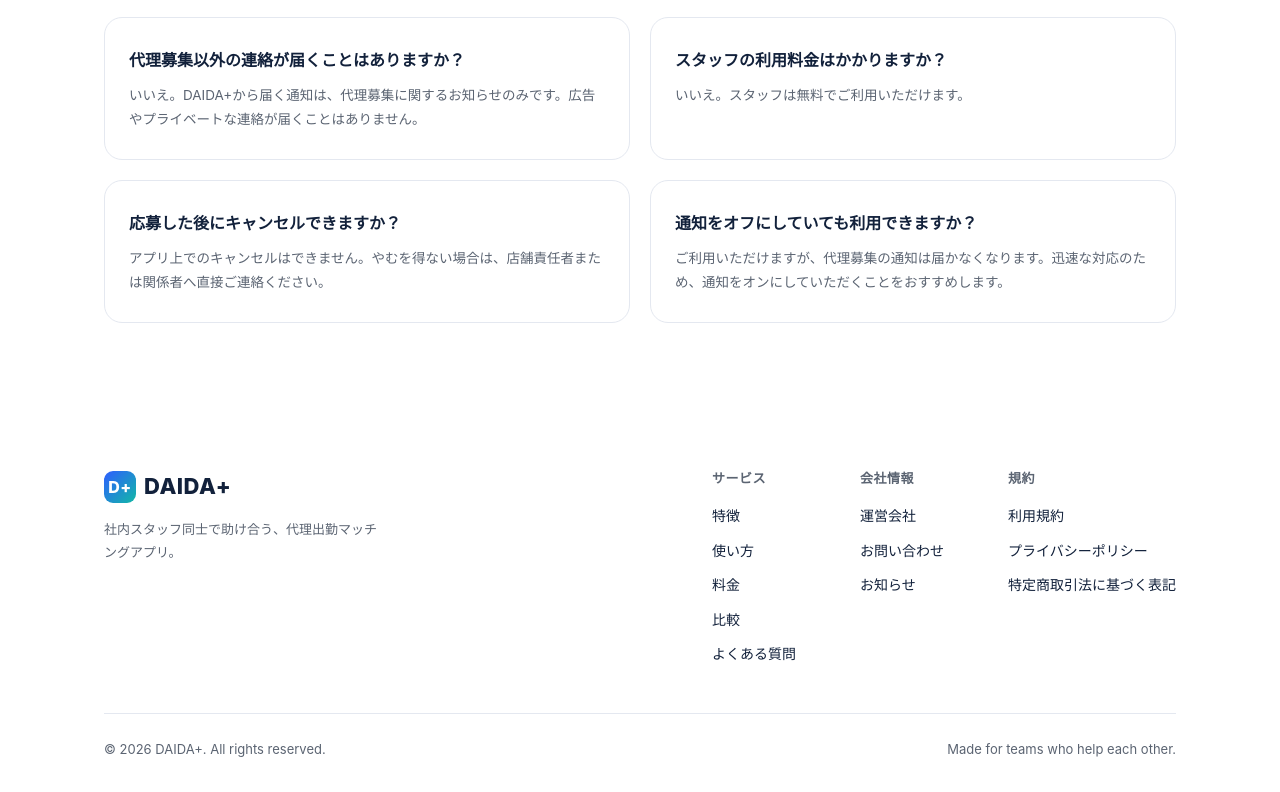
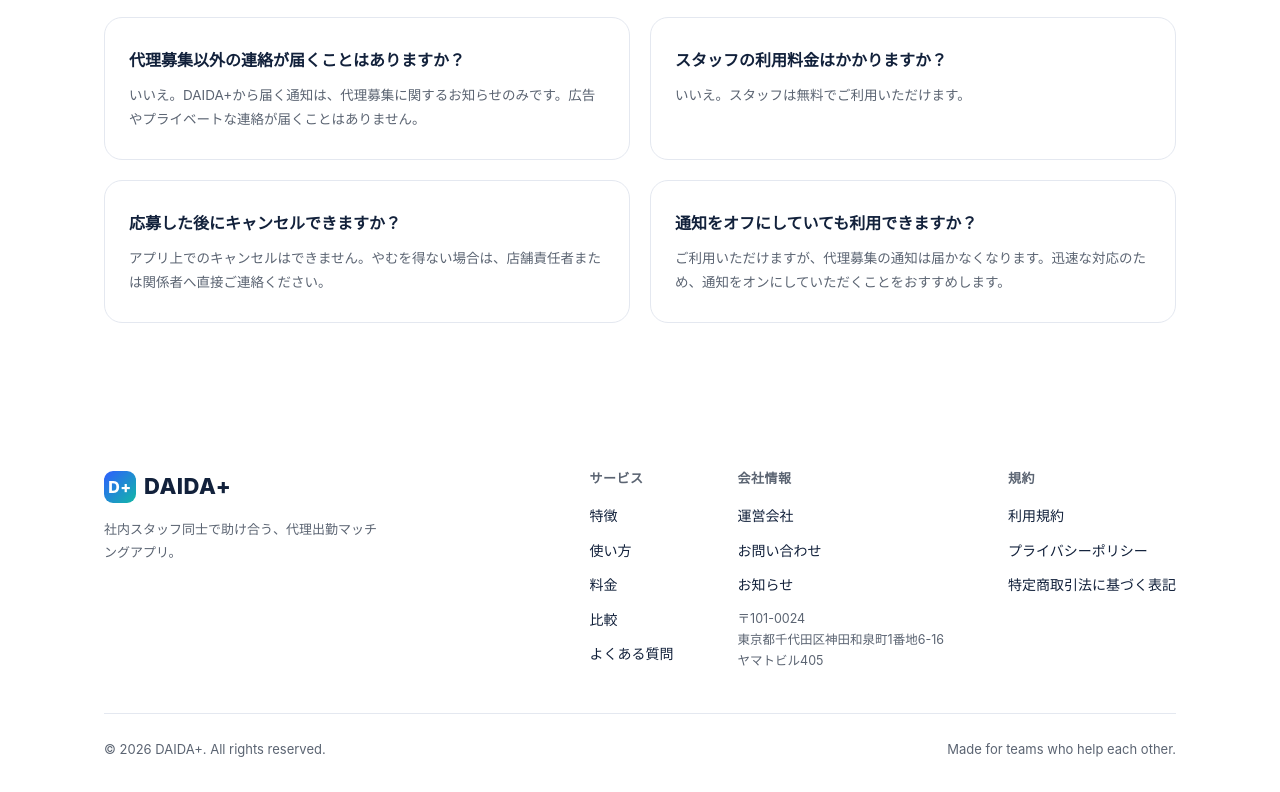
Before and after one commit to makuro3688/daida-plus-lp, a plain HTML site: page daida-homepage.html in a window 1280 px wide. Shown: the part 6889-7681 px from the top of the page. Drawn offline with Linux system fonts and the light colour scheme.

Commit message:
Add files via upload

```diff
--- a/daida-homepage.html
+++ b/daida-homepage.html
@@ -763,6 +763,7 @@
           <a href="tokushoho.html">運営会社</a>
           <a href="contact.html">お問い合わせ</a>
           <a href="news.html">お知らせ</a>
+          <p style="font-size:12.5px;color:var(--gray);line-height:1.7;margin-top:4px;">〒101-0024<br>東京都千代田区神田和泉町1番地6-16<br>ヤマトビル405</p>
         </div>
         <div class="footer-col">
           <h5>規約</h5>
```
Also changed, not shown: index.html (+1 -0 lines).
